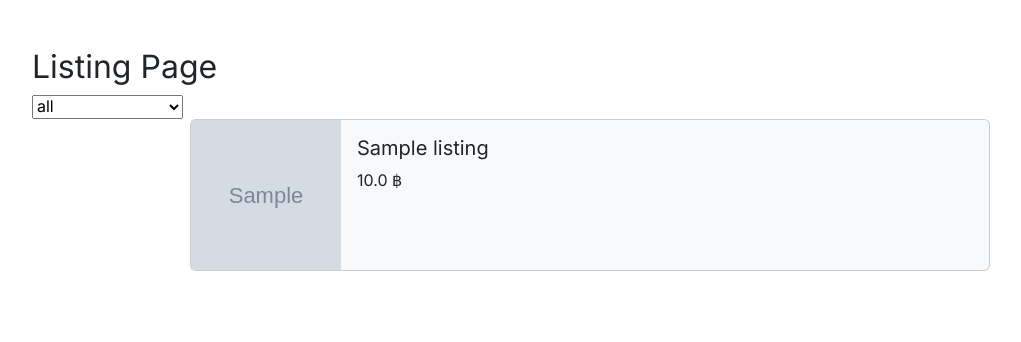
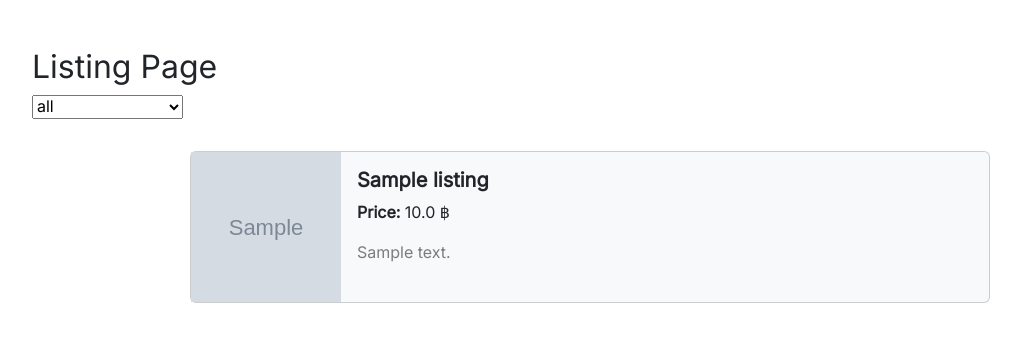
Before and after one commit to muic-trading-cards/backend, a Flask app: page /listing in a window 1280 px wide. Shown: the part 56-398 px from the top of the page, without its empty margins (50-1071 px from the left). Run offline with Flask 3, Linux system fonts and the light colour scheme; a user stored in the database is signed in; tables that the repository leaves empty hold one stand-in row (values such as "Sample post"); grey boxes marked "Sample" are stand-in pictures.

Commit message:
fix: polished up UI a little bit

```diff
--- a/app/templates/listing.html
+++ b/app/templates/listing.html
@@ -1,6 +1,8 @@
 {% extends "base.html" %}
 {% block content %}
 <div class="container rounded bg-white mt-5 mb-5">
+	<div class="row">
+		<div class="col-lg-9">
 			<h2>Listing Page</h2>
 			<select id="card_category" name="card_category" onchange="filterSelection()">
 				<option value="all">all</option>
@@ -8,18 +10,23 @@
 				<option value="{{category}}">{{categories_dict[category]}}</option>
 				{% endfor %}
 			</select>
+		</div>
+	</div>
+	<div class="row pt-3 mt-3">
 		{% for listing in listings %}
 		<div class="filterDiv {{card_images_and_categories[listing.card_id][1]}}">
 			<div class="card flex-row position-relative bg-light mx-auto mb-3" style="max-width: 50rem;">
-    <img class="card-img-left example-card-img-responsive" src="{{card_images_and_categories[listing.card_id][0]}}" width="150" height="150"/>
+				<img class="card-img-left example-card-img-responsive" src="{{card_images_and_categories[listing.card_id][0]}}" width="150" height="150" style="min-width: 150px; min-height: 150px"/>
 				<div class="card-body">
-      <h4 class="card-title h5 h4-sm">{{listing.listing_name}}</h4>
-      <p class="card-text">{{listing.listing_price}} ฿</p>
+					<h4 class="card-title h5 h4-sm"><b>{{listing.listing_name}}</b></h4>
+					<p class="card-text"><b>Price:</b> {{listing.listing_price}} ฿</p>
+					<p class="card-text text-black-50">{{ listing.listing_description|truncate(80, true, '...') }}</p>
 					<a href= "{{url_for('listing.view_listing', listing_id=listing.id)}}" class= "stretched-link"></a>
 				</div>
 			</div>
 		</div>
 		{% endfor %}
+	</div>
 </div>
 <script>
   filterSelection("all")
```
Also changed, not shown: app/templates/card.html (+17 -7 lines), app/templates/explore.html (+13 -8 lines), app/templates/profile.html (+4 -3 lines). Lines whose indentation alone changed are shown as unchanged.
